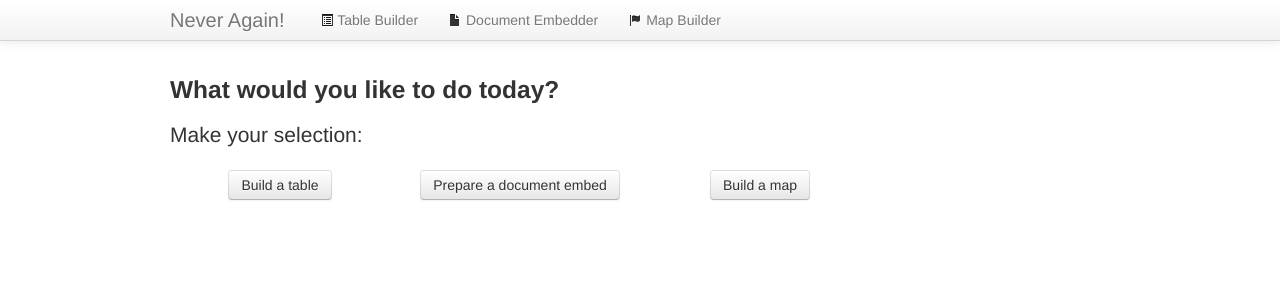
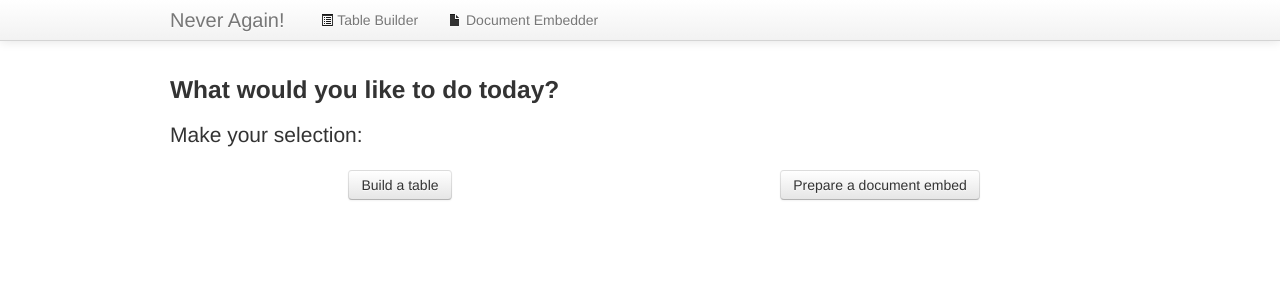
Before and after one commit to rdmurphy/never-again, a Flask app: page / in a window 1280 px wide. Shown: the top 300 px of the page. Run offline with Flask 2, Linux system fonts and the light colour scheme.

Commit message:
Remove all mention of map builder for now

```diff
--- a/templates/document-embed.html
+++ b/templates/document-embed.html
@@ -16,7 +16,6 @@
         <ul class="nav">
             <li><a href="/table-builder"><i class="icon-list-alt"></i> Table Builder</a></li>
             <li class="active"><a href="/document-embed"><i class="icon-file"></i> Document Embedder</a></li>
-            <li><a href="/map-builder"><i class="icon-flag"></i> Map Builder</a></li>
         </ul>
     </div>
     </div>
--- a/templates/index.html
+++ b/templates/index.html
@@ -16,7 +16,6 @@
         <ul class="nav">
             <li><a href="/table-builder"><i class="icon-list-alt"></i> Table Builder</a></li>
             <li><a href="/document-embed"><i class="icon-file"></i> Document Embedder</a></li>
-            <li><a href="/map-builder"><i class="icon-flag"></i> Map Builder</a></li>
         </ul>
     </div>
     </div>
@@ -29,16 +28,12 @@
 <p class="lead">Make your selection:</p>
 
 <div class="row">
-<div class="span3">
+<div class="span6">
     <p class="text-center"><a href="/table-builder"><button class="btn" type="button">Build a table</button></a></p>
 </div>
 
-<div class="span3">
+<div class="span6">
     <p class="text-center"><a href="/document-embed"><button class="btn" type="button">Prepare a document embed</button></a></p>
-</div>
-
-<div class="span3">
-    <p class="text-center"><a href="/map-builder"><button class="btn" type="button">Build a map</button></a></p>
 </div>
 
 </div>
--- a/templates/table-builder.html
+++ b/templates/table-builder.html
@@ -16,7 +16,6 @@
         <ul class="nav">
             <li class="active"><a href="/table-builder"><i class="icon-list-alt"></i> Table Builder</a></li>
             <li><a href="/document-embed"><i class="icon-file"></i> Document Embedder</a></li>
-            <li><a href="/map-builder"><i class="icon-flag"></i> Map Builder</a></li>
         </ul>
     </div>
     </div>
```
